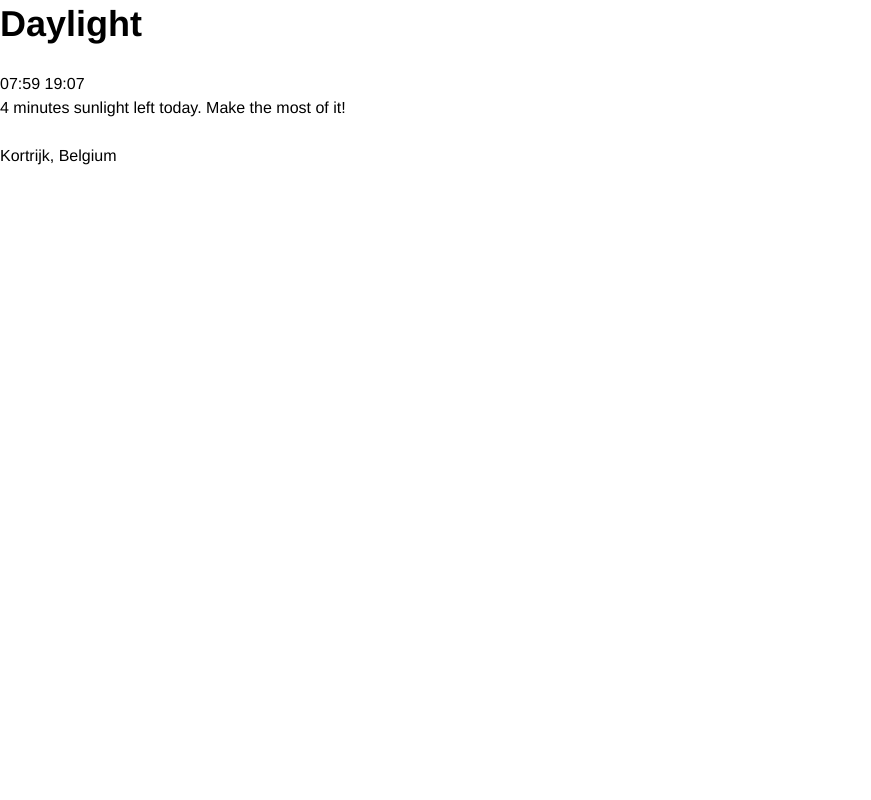
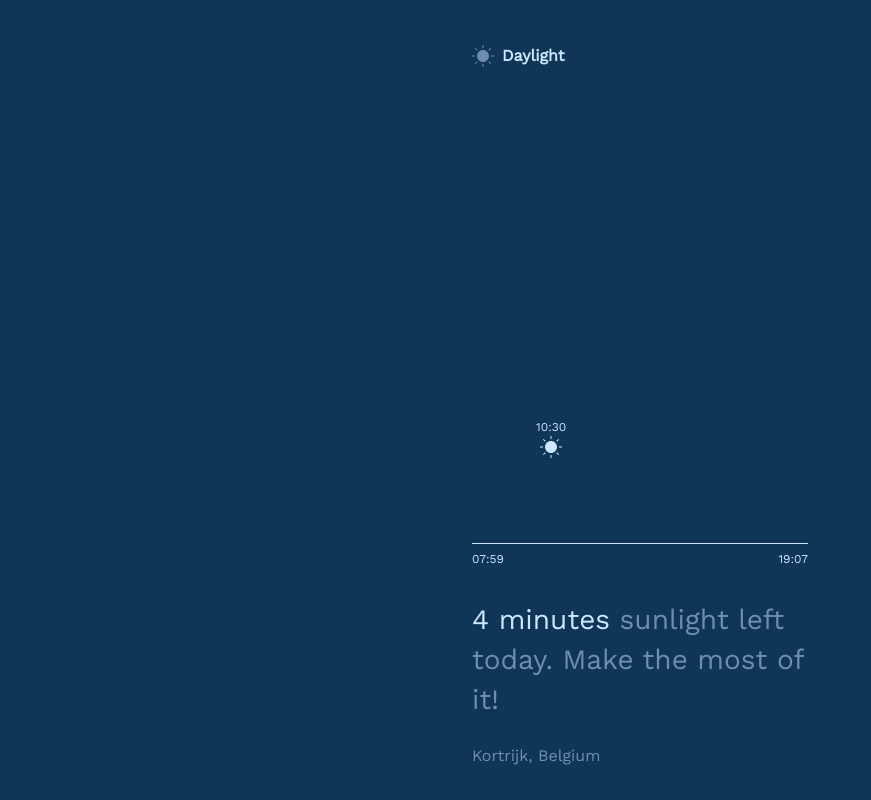
Before and after one commit to nmct-create3/daylight-app-MikeVanoosthuyze, a plain HTML site: page index.html in a window 1280 px wide. Shown: the whole page, without its empty margins (0-871 px from the left). Drawn offline with nearby package versions, Linux system fonts and the light colour scheme.

Commit message:
Nog niet volledig klaar

```diff
--- a/css/screen.css
+++ b/css/screen.css
@@ -1,6 +1,7 @@
 /*------------------------------------*\
 #FONTS
 \*------------------------------------*/
+
 
 /*------------------------------------*\
 #Variables
@@ -8,6 +9,13 @@
 
 :root {
     /* colors */
+
+    --color-light: hsla(208, 100%, 90%, 1);
+    --color-dark: hsla(208, 70%, 20%, 1);
+
+    --color-front: var(--color-dark);
+    --color-back: var(--color-light);
+
 
     /* opacity */
 
@@ -27,10 +35,12 @@
 html {
     font-size: 16px;
     line-height: 1.5;
-    font-family: Helvetica, arial, sans-serif;
+    font-family: 'Work Sans', sans-serif;
     box-sizing: border-box;
     -webkit-font-smoothing: antialiased;
     -moz-osx-font-smoothing: grayscale;
+    color: var(--color-front);
+    background-color: var(--color-back);
 }
 
 *,
@@ -47,13 +57,13 @@ html {
 */
 
 ::-moz-selection {
-    background: red;
+    background: var(--color-back);
     color: white;
     text-shadow: none;
 }
 
 ::selection {
-    background: red;
+    background: var(--color-front);
     color: white;
     text-shadow: none;
 }
@@ -242,6 +252,30 @@ input::placeholder {
 #COMPONENTS
 \*------------------------------------*/
 
+
+
+.c-app {
+    min-height: 100vh;
+    padding: 2rem 2rem 0.5rem;
+    display: flex;
+    flex-direction: column;
+    justify-content: flex-end;
+
+    max-width: 25rem;
+    margin-left: auto;
+    margin-right: auto;
+
+}
+
+.c-app__summary {
+    font-size: 1.75rem;
+    line-height: 2.5rem;
+}
+
+
+
+
+
 /*
     Component: Logo
     ---
@@ -249,7 +283,12 @@ input::placeholder {
 */
 
 .c-logo {
-
+    display: flex;
+    font-size: 1rem;
+    flex-direction: row;
+    align-items: center;
+    gap: 8px;
+    margin-bottom: auto;
 }
 
 /*
@@ -259,7 +298,9 @@ input::placeholder {
 */
 
 .c-sun {
-
+    width: 22px;
+    height: 22px;
+    fill: var(--color-front);
 }
 
 .c-logo .c-sun {
@@ -278,14 +319,69 @@ input::placeholder {
     Horizon with sun visualisation
 */
 
+.c-horizon {
+    margin-bottom: 2.125rem;
+}
+
+.c-horizon__sky {
+    position: relative;
+    height: 100%;
+}
+
+
+.c-horizon__sun {
+    position: absolute;
+    display: flex;
+    flex-direction: column;
+    justify-content: center;
+    align-items: center;
+    width: 40px;
+    transform: translateY(22px);  /* of 50% */
+}
+.c-horizon__sun::before{
+    content: attr(data-time);
+    font-size: 0.75rem;
+}
+
+
+.c-horizon__sky-wrapper {
+    position: relative;
+    height: 200px;
+    overflow: hidden;
+
+    padding-top: 1.375rem;
+    padding-right: 2.5rem;
+
+}
+
+
+.c-horizon__time {
+    font-size: 0.75rem;
+    line-height: 0.875rem;
+}
+
+.c-horizon__line {
+    border-top: var(--color-front) 1px solid;
+    display: flex;
+    justify-content: space-between;
+    padding-top: 0.5rem;
+}
+
+
 /*------------------------------------*\
 #UTILITIES
 \*------------------------------------*/
+
+
 
 /*
     Utilities: Mute
     Mute with opacity
 */
+
+.u-muted {
+    opacity: 0.5;
+}
 
 /*------------------------------------*\
 #STATES
@@ -367,3 +463,9 @@ input::placeholder {
         page-break-after: avoid;
     }
 }
+
+
+.is-night {
+    --color-front: var(--color-light);
+    --color-back: var(--color-dark);
+}
--- a/index.html
+++ b/index.html
@@ -1,5 +1,5 @@
 <!doctype html>
-<html lang="en" class="is-day">
+<html lang="en" class="is-day is-night">
 
 <head>
     <meta charset="utf-8">
@@ -14,6 +14,9 @@
     <link rel="icon" href="favicon.svg">
     <link rel="apple-touch-icon" href="apple-touch-icon.png">
     <link rel="manifest" href="manifest.json">
+    <link rel="preconnect" href="https://fonts.googleapis.com">
+    <link rel="preconnect" href="https://fonts.gstatic.com" crossorigin>
+    <link href="https://fonts.googleapis.com/css2?family=Work+Sans&display=swap" rel="stylesheet">
 
     <link rel="stylesheet" href="css/normalize.css">
     <link rel="stylesheet" href="css/screen.css">
@@ -21,28 +24,22 @@
 
 <body>
     <main class="c-app">
-        <h1 class="c-logo">
+        <h1 class="c-logo is-night">
+            <svg class="c-sun u-muted" xmlns="http://www.w3.org/2000/svg" viewBox="0 0 22 22">
+                <path d="M17,11c0,3.3-2.7,6-6,6s-6-2.7-6-6s2.7-6,6-6S17,7.7,17,11z M11.5,0h-1v3h1V0z M3.6,2.9L2.9,3.6L5,5.7L5.7,5L3.6,2.9zM0,10.5l0,1h3v-1H0z M2.9,18.4l0.7,0.7L5.7,17L5,16.3L2.9,18.4z M10.5,22h1v-3h-1V22z M18.4,19.1l0.7-0.7L17,16.3L16.3,17L18.4,19.1z M22,11.5v-1h-3v1H22z M19.1,3.6l-0.7-0.7L16.3,5L17,5.7L19.1,3.6z"/>
+            </svg>
             Daylight
         </h1>
         <div class="c-horizon">
             <div class="c-horizon__sky-wrapper">
                 <div class="c-horizon__sky">
-                    <span class="c-horizon__sun js-sun" data-time="08:00"
-                          style="bottom: 0%; left: 0%;">
-
-                    </span>
                     <span class="c-horizon__sun js-sun" data-time="10:30"
                           style="bottom: 60%; left: 20%;">
+                          <svg class="c-sun " xmlns="http://www.w3.org/2000/svg" viewBox="0 0 22 22">
+                            <path d="M17,11c0,3.3-2.7,6-6,6s-6-2.7-6-6s2.7-6,6-6S17,7.7,17,11z M11.5,0h-1v3h1V0z M3.6,2.9L2.9,3.6L5,5.7L5.7,5L3.6,2.9zM0,10.5l0,1h3v-1H0z M2.9,18.4l0.7,0.7L5.7,17L5,16.3L2.9,18.4z M10.5,22h1v-3h-1V22z M18.4,19.1l0.7-0.7L17,16.3L16.3,17L18.4,19.1z M22,11.5v-1h-3v1H22z M19.1,3.6l-0.7-0.7L16.3,5L17,5.7L19.1,3.6z"/>
+                        </svg>
+                    </span>
 
-                    </span>
-                    <span class="c-horizon__sun js-sun" data-time="12:00"
-                          style="bottom: 100%; left: 50%;">
-
-                    </span>
-                    <span class="c-horizon__sun js-sun" data-time="19:01"
-                          style="bottom: 5%; left: 100%;">
-
-                    </span>
                 </div>
             </div>
             <div class="c-horizon__line">
@@ -55,10 +52,10 @@
             </div>
         </div>
         <p class="c-app__summary">
-            <span class="js-time-left">4</span> minutes sunlight left today.
-            Make the most of it!
+            4 minutes<span class="js-time-left u-muted"> sunlight left today.
+            Make the most of it!</span>
         </p>
-        <p class="c-app__location js-location">
+        <p class="c-app__location js-location u-muted">
             Kortrijk, Belgium
         </p>
     </main>
```
Also changed, not shown: script/app.js (+92 -42 lines).
